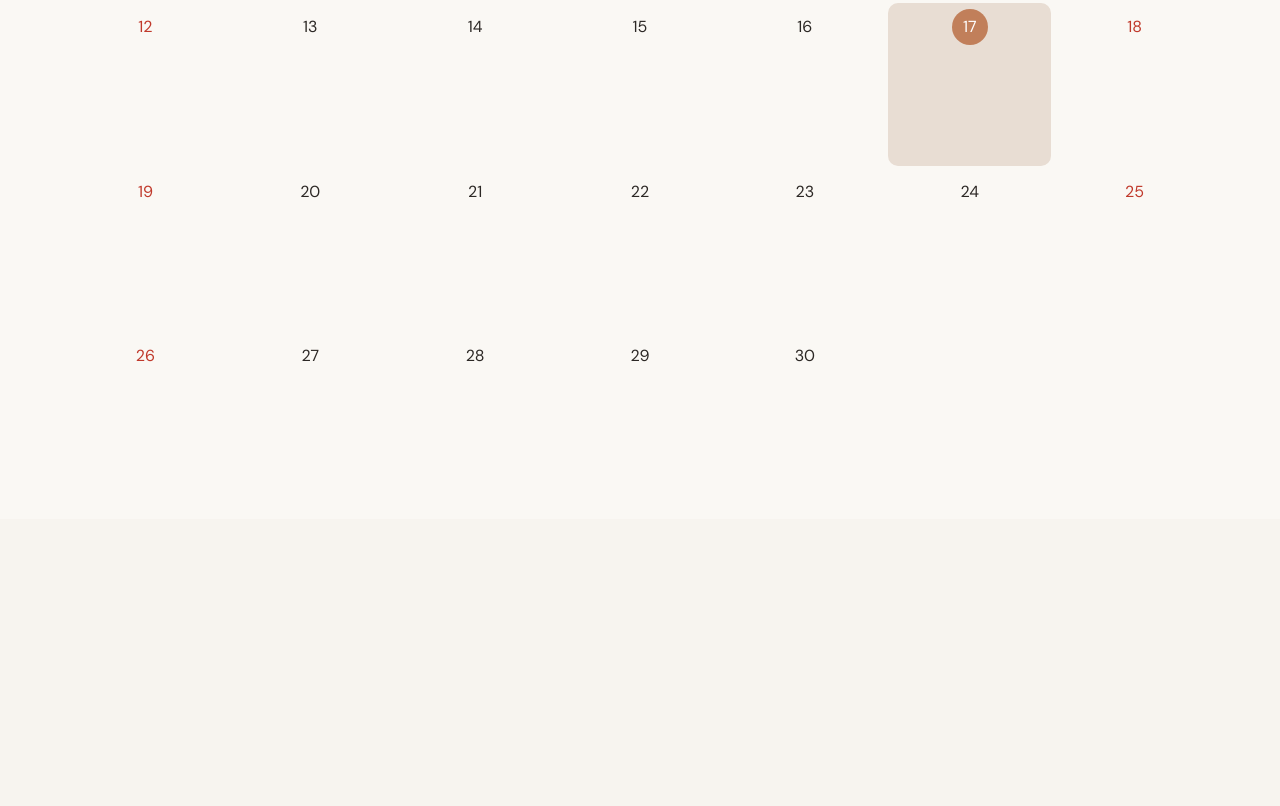
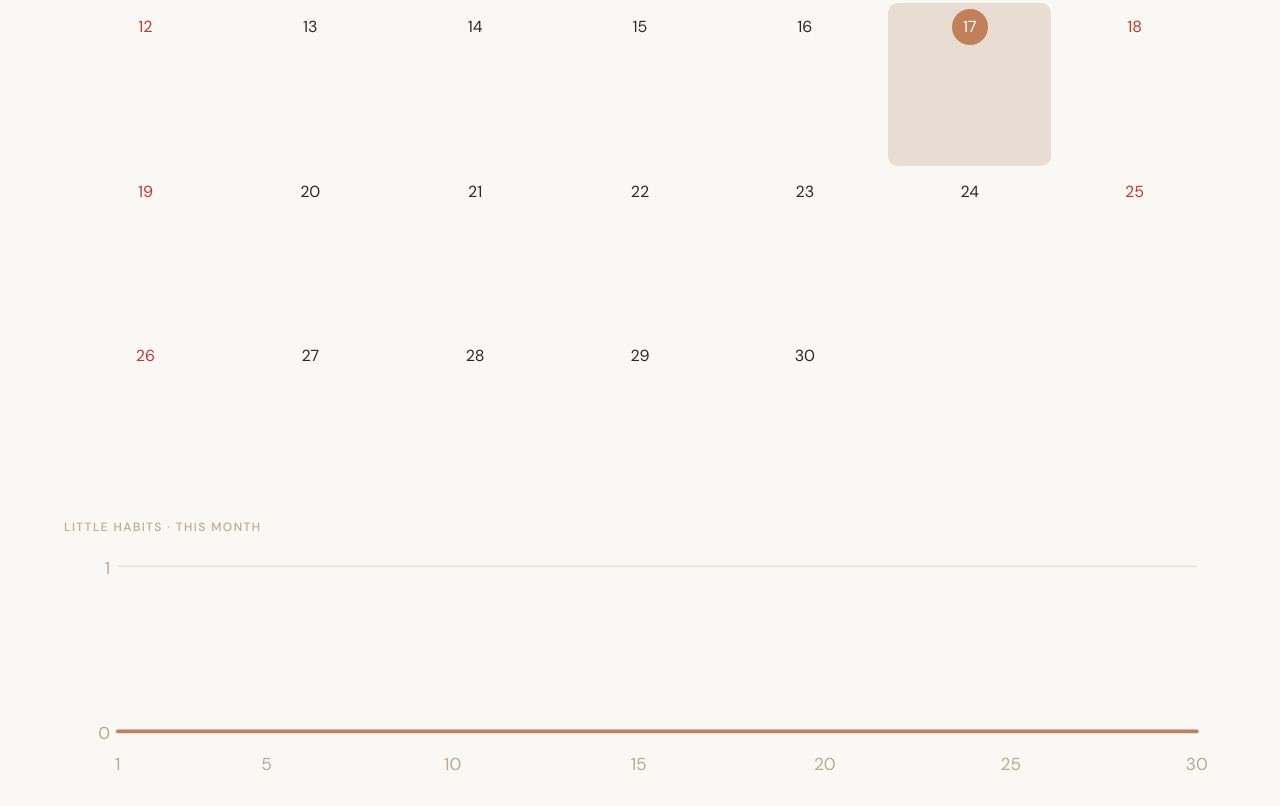
Before and after one commit to cupoftea00/teatime, a plain HTML site: page index.html in a window 1280 px wide. Shown: the part 522-1328 px from the top of the page. Before the commit the page ends 1041 px from the top, so only its background shows below. Drawn offline with nearby package versions, Linux system fonts and the light colour scheme.

Commit message:
Update index.html

```diff
--- a/index.html
+++ b/index.html
@@ -238,6 +238,98 @@ function renderMonth(){
   }
   wrap.appendChild(grid);
   app.appendChild(wrap);
+
+  // ── HABIT LINE GRAPH ──
+  const graphData = [];
+  for(let gd=1; gd<=dim; gd++){
+    const gkey = dk(state.year, state.month, gd);
+    const habits = (state.data[gkey]||{}).habits||[];
+    graphData.push({ day: gd, count: habits.filter(h=>h.done).length });
+  }
+  const maxCount = Math.max(...graphData.map(g=>g.count), 1);
+
+  const graphWrap = el('div','');
+  graphWrap.style.cssText='padding: 0 5vw 28px;';
+
+  const graphTitle = el('div','');
+  graphTitle.style.cssText='font-size:clamp(9px,1.1vw,12px);font-weight:500;letter-spacing:.12em;color:#b5a99a;text-transform:uppercase;margin-bottom:12px;';
+  graphTitle.textContent='Little Habits · This Month';
+  graphWrap.appendChild(graphTitle);
+
+  const svgW = 600, svgH = 120, padL = 28, padR = 10, padT = 10, padB = 24;
+  const chartW = svgW - padL - padR;
+  const chartH = svgH - padT - padB;
+
+  const svg = document.createElementNS('http://www.w3.org/2000/svg','svg');
+  svg.setAttribute('viewBox',`0 0 ${svgW} ${svgH}`);
+  svg.setAttribute('width','100%');
+  svg.style.display='block';
+
+  // Y grid lines & labels
+  const ySteps = maxCount <= 3 ? maxCount : 4;
+  for(let i=0; i<=ySteps; i++){
+    const val = Math.round((maxCount/ySteps)*i);
+    const gy = padT + chartH - (i/ySteps)*chartH;
+    const gridLine = document.createElementNS('http://www.w3.org/2000/svg','line');
+    gridLine.setAttribute('x1',padL); gridLine.setAttribute('x2',svgW-padR);
+    gridLine.setAttribute('y1',gy); gridLine.setAttribute('y2',gy);
+    gridLine.setAttribute('stroke','#ebe6de'); gridLine.setAttribute('stroke-width','1');
+    svg.appendChild(gridLine);
+    const label = document.createElementNS('http://www.w3.org/2000/svg','text');
+    label.setAttribute('x',padL-4); label.setAttribute('y',gy+4);
+    label.setAttribute('text-anchor','end'); label.setAttribute('font-size','9');
+    label.setAttribute('fill','#b5a99a'); label.setAttribute('font-family','DM Sans,sans-serif');
+    label.textContent = val;
+    svg.appendChild(label);
+  }
+
+  // Build points
+  const pts = graphData.map((g,i)=>{
+    const px = padL + (i/(dim-1||1))*chartW;
+    const py = padT + chartH - (g.count/maxCount)*chartH;
+    return {x:px, y:py, day:g.day, count:g.count};
+  });
+
+  // Area fill
+  if(pts.length > 1){
+    let areaD = `M${pts[0].x},${padT+chartH}`;
+    pts.forEach(p=>{ areaD+=` L${p.x},${p.y}`; });
+    areaD+=` L${pts[pts.length-1].x},${padT+chartH} Z`;
+    const area = document.createElementNS('http://www.w3.org/2000/svg','path');
+    area.setAttribute('d',areaD);
+    area.setAttribute('fill','#c17f5a'); area.setAttribute('opacity','0.08');
+    svg.appendChild(area);
+
+    let lineD = `M${pts[0].x},${pts[0].y}`;
+    pts.slice(1).forEach(p=>{ lineD+=` L${p.x},${p.y}`; });
+    const line = document.createElementNS('http://www.w3.org/2000/svg','path');
+    line.setAttribute('d',lineD);
+    line.setAttribute('fill','none'); line.setAttribute('stroke','#c17f5a');
+    line.setAttribute('stroke-width','2'); line.setAttribute('stroke-linejoin','round');
+    line.setAttribute('stroke-linecap','round');
+    svg.appendChild(line);
+  }
+
+  // Dots + x labels
+  pts.forEach(p=>{
+    if(p.count > 0){
+      const dot = document.createElementNS('http://www.w3.org/2000/svg','circle');
+      dot.setAttribute('cx',p.x); dot.setAttribute('cy',p.y);
+      dot.setAttribute('r','3'); dot.setAttribute('fill','#c17f5a');
+      svg.appendChild(dot);
+    }
+    if(p.day===1 || p.day%5===0 || p.day===dim){
+      const xl = document.createElementNS('http://www.w3.org/2000/svg','text');
+      xl.setAttribute('x',p.x); xl.setAttribute('y',svgH-4);
+      xl.setAttribute('text-anchor','middle'); xl.setAttribute('font-size','9');
+      xl.setAttribute('fill','#b5a99a'); xl.setAttribute('font-family','DM Sans,sans-serif');
+      xl.textContent = p.day;
+      svg.appendChild(xl);
+    }
+  });
+
+  graphWrap.appendChild(svg);
+  app.appendChild(graphWrap);
 
   // Swipe
   let sx=null;
```
